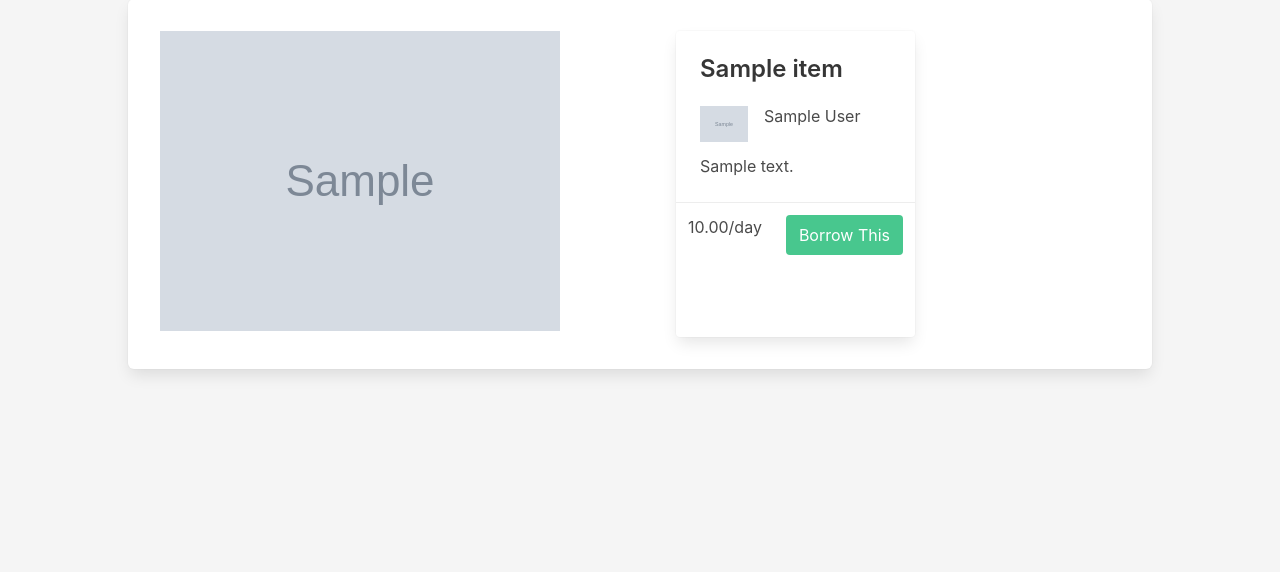
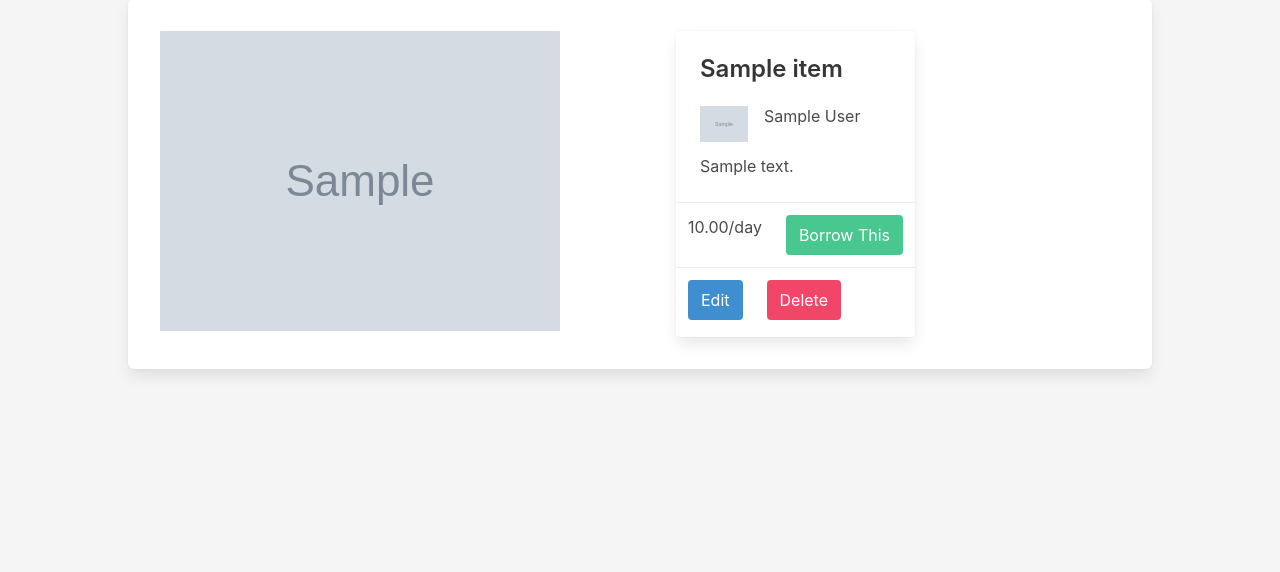
Before and after one commit to nathanjh-28/Borrow-This, a Django app: page /items/1 in a window 1280 px wide. Shown: the part 111-683 px from the top of the page. Run offline with Django 3.2, Linux system fonts and the light colour scheme; tables that the repository leaves empty hold one stand-in row (values such as "Sample post"); grey boxes marked "Sample" are stand-in pictures.

Commit message:
delete item added

```diff
--- a/rentals_app/templates/item-details.html
+++ b/rentals_app/templates/item-details.html
@@ -32,6 +32,14 @@
             <p class="mx-3 my-3"> {{item.price}}/day</p>
             <a href="{% url 'add_rez' item.id %}"><button href="" class="card-footer-item button is-success my-3 mx-3">Borrow This</button></a>
         </footer>
+        <footer class="card-footer">
+            <a href="#">
+                <button href="" class="card-footer-item button is-info my-3 mx-3">Edit</button>
+            </a>
+            <a href="{% url 'item_delete' item.id %}">
+                <button href="" class="card-footer-item button is-danger my-3 mx-3">Delete</button>
+            </a>
+        </footer>
     </div>
 </div>
 
--- a/rentals_app/urls.py
+++ b/rentals_app/urls.py
@@ -7,35 +7,57 @@ urlpatterns = [
 
     path('',views.home, name='home'),
 
-# ---------------------------------------------------------  SignUp Form
+#____________________________________________________________________
+
+#_______________________     User Stuff    __________________________
+
+#____________________________________________________________________
+
+# -------------------------------------------------------------------  SignUp Form
 
     path('accounts/signup',views.signup, name='signup'),
 
-# ---------------------------------------------------------  Dashboard
+# -------------------------------------------------------------------   Dashboard
 
     path('dashboard/', views.dashboard, name='dashboard'),
 
-# ---------------------------------------------------------  Public Profile
+# -------------------------------------------------------------------   Public Profile
 
     path('profile/<int:profile_id>',views.profile,name='profile'),
 
-# ---------------------------------------------------------  Browse
+#____________________________________________________________________
+
+#_______________________     ITEMS and BROWSE    ____________________
+
+#____________________________________________________________________
+
+# -------------------------------------------------------------------   Browse
 
     path('browse/', views.browse, name='browse'),
 
-# ---------------------------------------------------------  Add Item Form
+# -------------------------------------------------------------------   Add Item Form
 
     path('items/new', views.add_item, name='add_item'),
 
-# ---------------------------------------------------------  Item Details
+# -------------------------------------------------------------------   Item Details
 
     path('items/<int:item_id>', views.item_detail, name='item_detail'),
 
-# ---------------------------------------------------------  Add Reservation Form
+# -------------------------------------------------------------------   Item Delete
+
+    path('items/<int:item_id>/delete', views.item_delete, name='item_delete'),
+
+#____________________________________________________________________
+
+#_______________________     RESERVATIONS    ________________________
+
+#____________________________________________________________________
+
+# -------------------------------------------------------------------   Add Reservation Form
 
     path('items/<int:item_id>/rez/new', views.add_rez, name='add_rez'),
 
-# ---------------------------------------------------------  Reservation Details
+# -------------------------------------------------------------------   Reservation Details
 
     path('rez/<int:rez_id>', views.rez_detail, name='rez_detail'),
 
--- a/rentals_app/views.py
+++ b/rentals_app/views.py
@@ -1,10 +1,10 @@
-# --------------------------------------------------------- Methods
+# ------------------------------------------------------------------- Methods
 from django.shortcuts import render, redirect
 from django.http import HttpResponse
-# --------------------------------------------------------- Auth
+# ------------------------------------------------------------------- Auth
 from django.contrib.auth import login
 from django.contrib.auth.forms import UserCreationForm
-# --------------------------------------------------------- Models, Forms
+# ------------------------------------------------------------------- Models, Forms
 from .models import Profile, Rental_Item, Reservation
 from .forms import ProfileForm, RentalItemForm, ReservationForm
 
@@ -16,11 +16,11 @@ from .forms import ProfileForm, RentalItemForm, ReservationForm
 #____________________________________________________________________
 
 
-# --------------------------------------------------------- Home
+# ------------------------------------------------------------------- Home
 def home(request):
     return render(request,'home.html')
 
-# --------------------------------------------------------- SignUp Form
+# ------------------------------------------------------------------- SignUp Form
 
 def signup(request):
     error_message = ''
@@ -46,7 +46,7 @@ def signup(request):
     }
     return render(request, 'registration/signup.html', context)
 
-# --------------------------------------------------------- Dashboard
+# ------------------------------------------------------------------- Dashboard
 
 def dashboard(request):
     user = request.user
@@ -61,7 +61,7 @@ def dashboard(request):
     return render(request, 'dashboard.html', context)
 
 
-# --------------------------------------------------------- Browse
+# ------------------------------------------------------------------- Browse
 
 def browse(request):
     items = Rental_Item.objects.all()
@@ -70,7 +70,7 @@ def browse(request):
     }
     return render(request, 'browse.html', context)
 
-# --------------------------------------------------------- User Public
+# ------------------------------------------------------------------- User Public
 
 def profile(request, profile_id):
     profile = Profile.objects.get(id=profile_id)
@@ -81,7 +81,7 @@ def profile(request, profile_id):
     }
     return render(request, 'public-profile.html', context)
 
-# --------------------------------------------------------- Item Details
+# ------------------------------------------------------------------- Item Details
 
 def item_detail(request, item_id):
     item = Rental_Item.objects.get(id=item_id)
@@ -91,7 +91,7 @@ def item_detail(request, item_id):
 
     return render(request, 'item-details.html', context)
 
-# --------------------------------------------------------- Add Item Form
+# ------------------------------------------------------------------- Add Item Form
 
 def add_item (request):
     error_message = ''
@@ -113,7 +113,13 @@ def add_item (request):
     }
     return render(request, 'add-item.html', context)
 
-# --------------------------------------------------------- Add Reservation Form
+# ------------------------------------------------------------------- Delete Item
+
+def item_delete(request, item_id):
+    Rental_Item.objects.get(id=item_id).delete()
+    return redirect('dashboard')
+
+# ------------------------------------------------------------------- Add Reservation Form
 
 def add_rez(request, item_id):
     error_message = ''
@@ -138,7 +144,7 @@ def add_rez(request, item_id):
     }
     return render(request, 'add-reservation.html', context)
 
-# --------------------------------------------------------- Reservation Details
+# ------------------------------------------------------------------- Reservation Details
 
 def rez_detail(request, rez_id):
     reservation = Reservation.objects.get(id=rez_id)
```
